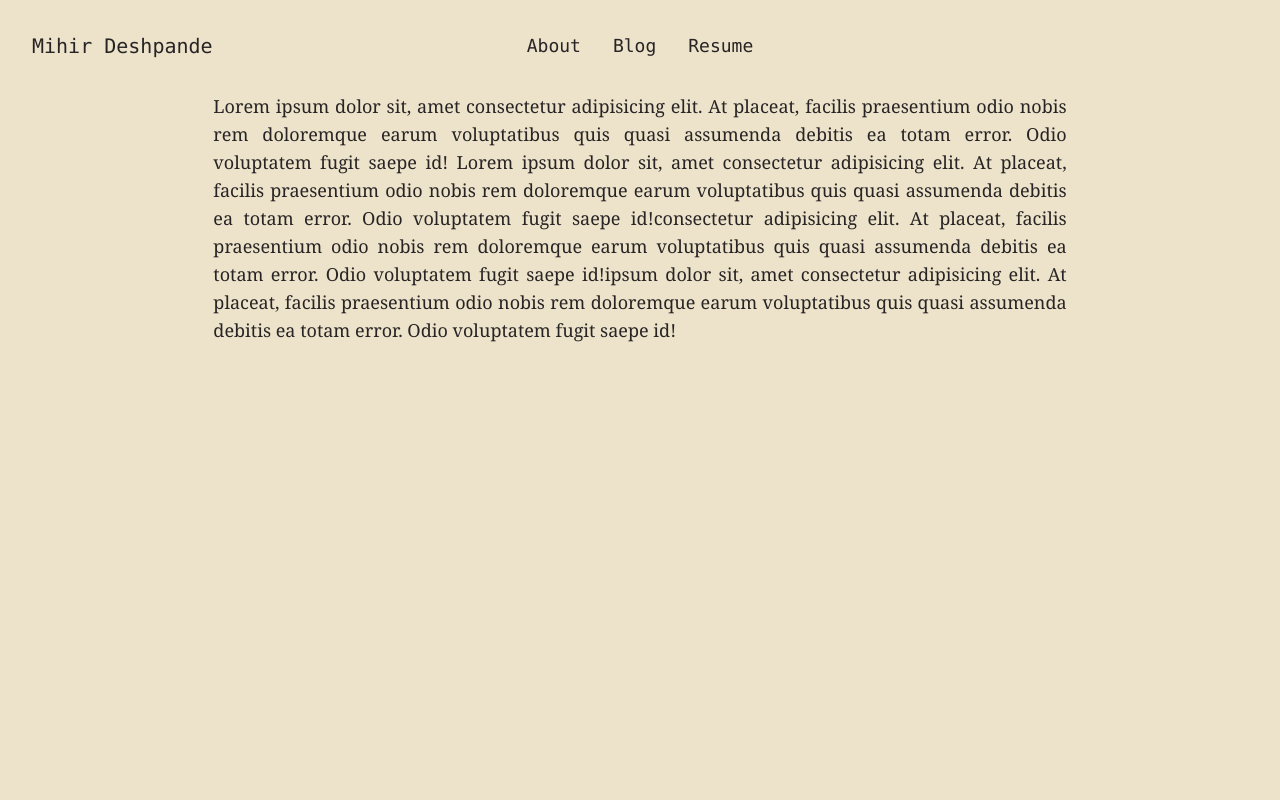
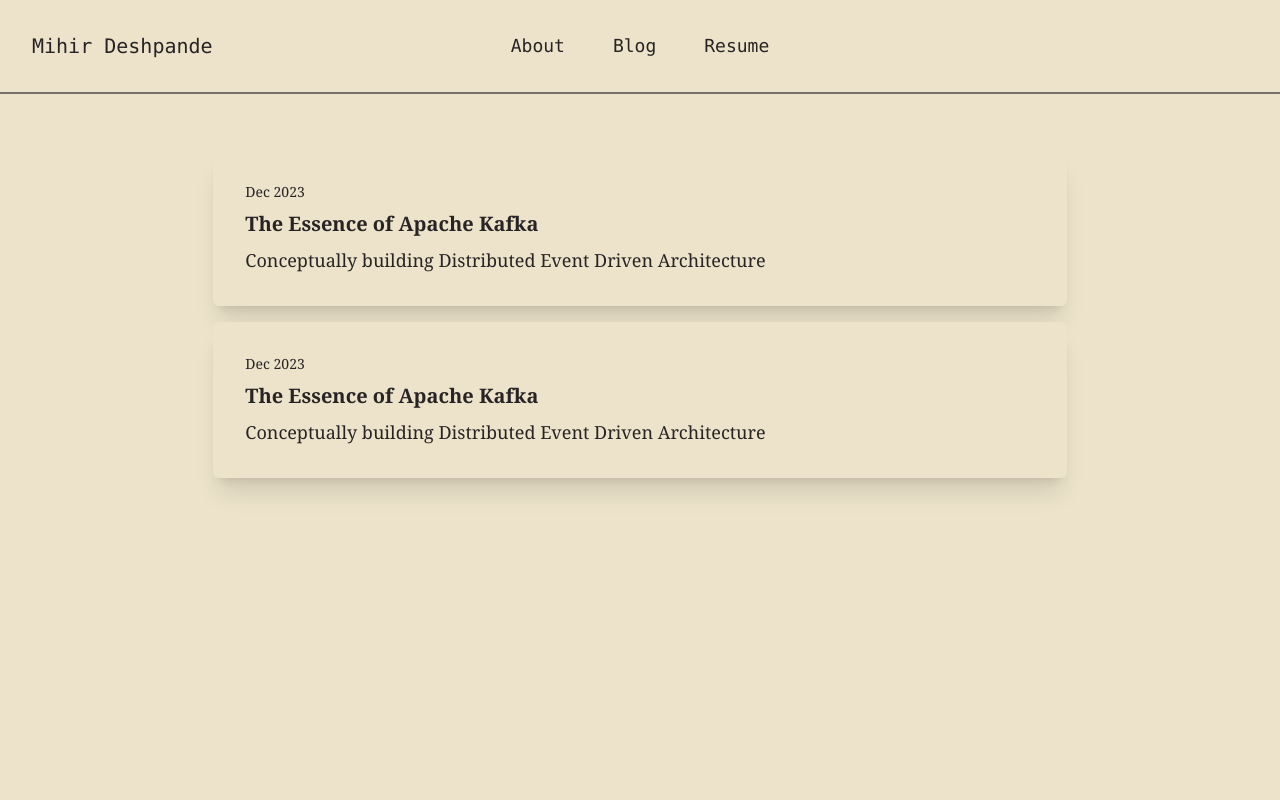
Before and after one commit to mihirrd/next-blog, a Next.js app: page / in a window 1280 px wide. Shown: the top 800 px of the page. Built offline with nearby package versions, Linux system fonts and the light colour scheme.

Commit message:
Add Cards and minor improvements

```diff
--- a/app/about/page.tsx
+++ b/app/about/page.tsx
@@ -10,7 +10,7 @@ const page = () => {
     <main>
         <NavBar/>
         <section className="flex justify-center mb-1 font-serif">
-            <div className="flex flex-col text-justify w-4/5 md:w-2/5 md:text-lg">
+            <div className="flex flex-col p-10 text-justify w-4/5 lg:w-2/5 md:text-lg">
             <p className='mb-10 mt-8'>
               Hey there, my name is Mihir Deshpande.
               I am Software Engineer. I am currently working in Helpshift as a Backend Engineer. Now as days, I am mostly functioning in Clojure (see what I did there?). I specialise in Product Development and Distributed Systems. I mostly write here about literally anything that I find fascinating.
--- a/app/components/BlogContainer.tsx
+++ b/app/components/BlogContainer.tsx
@@ -1,13 +1,16 @@
 import React from 'react'
+import Link from 'next/link'
+import TitleCard from './TitleCard'
+const titles = ["Essence of Apache Kafka", "Deepwalking in clojure"]
+
 
 const BlogContainer = () => {
   return (
     <div className="flex h-screen justify-center font-serif">
-        <div className="text-justify w-4/5 text-sm md:w-2/3 md:text-lg">
-        Lorem ipsum dolor sit, amet consectetur adipisicing elit. At placeat, facilis praesentium odio nobis rem doloremque earum voluptatibus quis quasi assumenda debitis ea totam error. Odio voluptatem fugit saepe id!
-        Lorem ipsum dolor sit, amet consectetur adipisicing elit. At placeat, facilis praesentium odio nobis rem doloremque earum voluptatibus quis quasi assumenda debitis ea totam error. Odio voluptatem fugit saepe id!consectetur adipisicing elit. At placeat, facilis praesentium odio nobis rem doloremque earum voluptatibus quis quasi assumenda debitis ea totam error. Odio voluptatem fugit saepe id!ipsum dolor sit, amet consectetur adipisicing elit. At placeat, facilis praesentium odio nobis rem doloremque earum voluptatibus quis quasi assumenda debitis ea totam error. Odio voluptatem fugit saepe id!
+        <div className="text-justify w-4/5 text-sm md:w-2/3 mt-10 md:text-lg">
+          <TitleCard/>
+          <TitleCard/>
         </div>
-
     </div>
   )
 }
--- a/app/components/Footer.tsx
+++ b/app/components/Footer.tsx
@@ -2,7 +2,7 @@ import React from 'react'
 
 const Footer = () => {
   return (
-    <footer className="footer bg-inherit p-8 items-center p-4">
+    <footer className="footer bg-inherit p-8 items-center p-4 border-2 border-t-stone-500">
   <aside className="grid-flow-col items-center">
   <svg xmlns="http://www.w3.org/2000/svg" width="25" height="25" fill="currentColor" className="bi bi-code-slash" viewBox="0 0 16 16">
   <path d="M10.478 1.647a.5.5 0 1 0-.956-.294l-4 13a.5.5 0 0 0 .956.294zM4.854 4.146a.5.5 0 0 1 0 .708L1.707 8l3.147 3.146a.5.5 0 0 1-.708.708l-3.5-3.5a.5.5 0 0 1 0-.708l3.5-3.5a.5.5 0 0 1 .708 0m6.292 0a.5.5 0 0 0 0 .708L14.293 8l-3.147 3.146a.5.5 0 0 0 .708.708l3.5-3.5a.5.5 0 0 0 0-.708l-3.5-3.5a.5.5 0 0 0-.708 0"/>
--- a/app/components/NavBar.tsx
+++ b/app/components/NavBar.tsx
@@ -4,7 +4,7 @@ import Link from 'next/link'
 
 const NavBar = () => {
   return (
-    <div className="navbar bg-base-100 p-4 font-mono">
+    <div className="navbar bg-base-100 p-4 font-mono border-b-2 border-b-stone-500">
   <div className="navbar-start">
     <div className="dropdown">
       <div tabIndex={0} role="button" className="btn btn-ghost md:hidden">
@@ -32,7 +32,7 @@ const NavBar = () => {
     <Link href='/about' className="text-xl ml-4">Mihir Deshpande</Link>
   </div>
   <div className="navbar-center hidden md:flex">
-    <ul className="menu menu-horizontal px-1">
+    <ul className="menu gap-4 menu-horizontal px-1">
     <li><Link href='/about' className='text-lg'>About</Link></li>
     <li><Link href='/' className='text-lg'>Blog</Link></li>
     <li><Link href='/resume' className='text-lg'>Resume</Link></li>
--- /dev/null
+++ b/app/components/TitleCard.tsx
@@ -0,0 +1,22 @@
+import React from 'react'
+import kafka from "../../public/kafka.webp"
+import Image from 'next/image'
+import Link from 'next/link'
+
+const TitleCard = () => {
+  return (
+    <div className="card w-full mt-4 bg-base-100 shadow-xl">
+  <figure>
+  </figure>
+  <Link href="/">
+  <div className="card-body">
+    <p className='font-thin text-sm'>Dec 2023</p>
+    <h2 className="card-title">The Essence of Apache Kafka</h2>
+    <p>Conceptually building Distributed Event Driven Architecture</p>
+  </div>
+  </Link>
+</div>
+  )
+}
+
+export default TitleCard
--- a/app/resume/page.tsx
+++ b/app/resume/page.tsx
@@ -8,8 +8,8 @@ const page = () => {
   return (
     <main>
     <NavBar/>
-    <div className="flex justify-center font-serif mb-8 text-sm md:text-base">
-    <div className='w-4/5 md:w-3/5 mt-8'>
+    <div className="flex justify-center font-serif mb-8 text-sm lg:text-base">
+    <div className='w-4/5 lg:w-3/5 mt-8'>
     <ul className="timeline timeline-snap-icon max-md:timeline-compact timeline-vertical">
   <li>
     <div className="timeline-middle">
@@ -27,7 +27,7 @@ const page = () => {
     <div className="timeline-start mb-10 md:text-end">
       <time className="font-mono italic">2023 - Present</time>
       <div className="text-lg font-black">Software Engineer - Helpshift</div>
-      <ul className='text-wrap text-justify mb-4 md:mb-0'>
+      <ul className='text-wrap text-justify mb-4 lg:mb-0'>
         <li>
         Designed, developed, and maintained Backend Services using Clojure for a high-traffic, Consumer first, SaaS Platform handling millions of requests per day
         </li>
```
